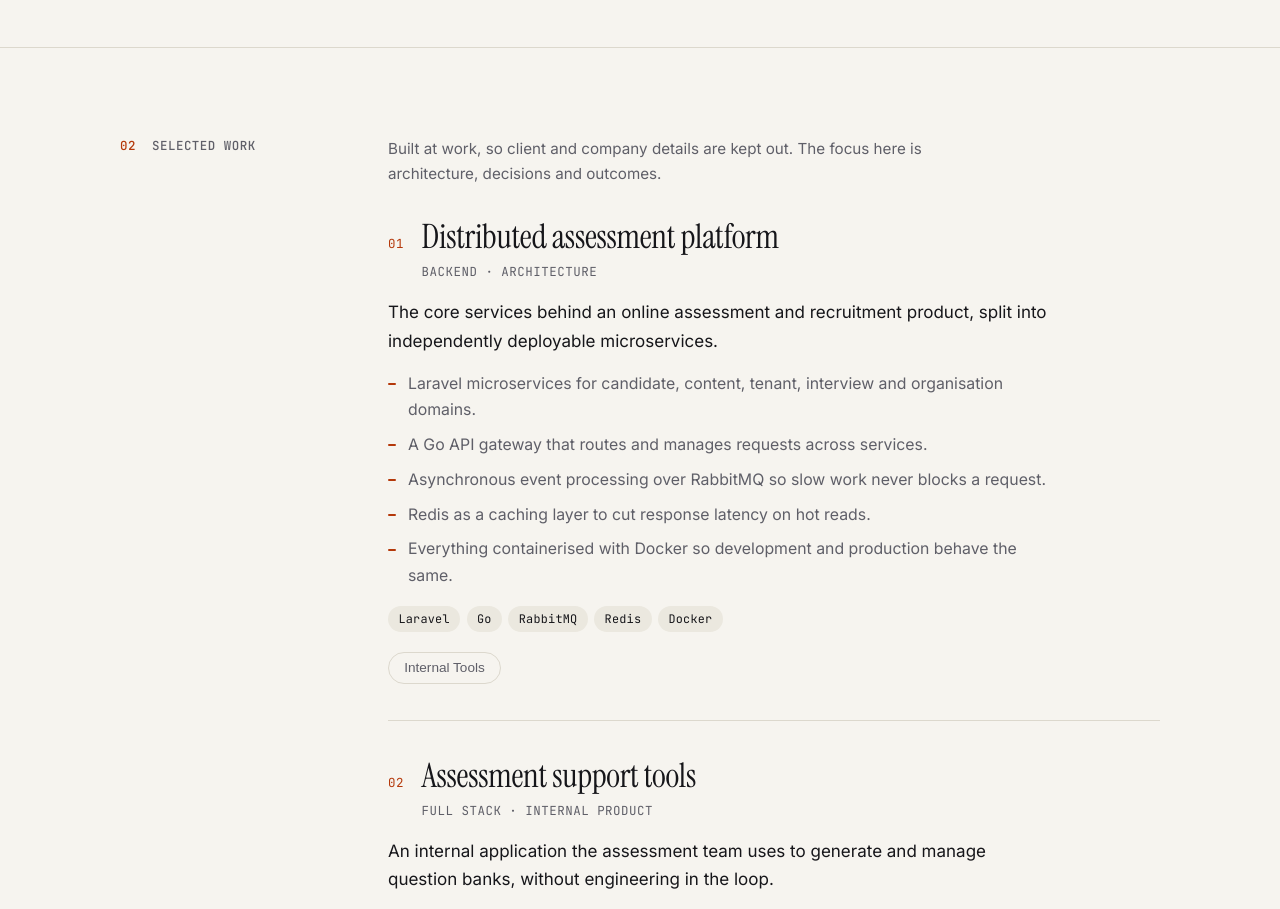
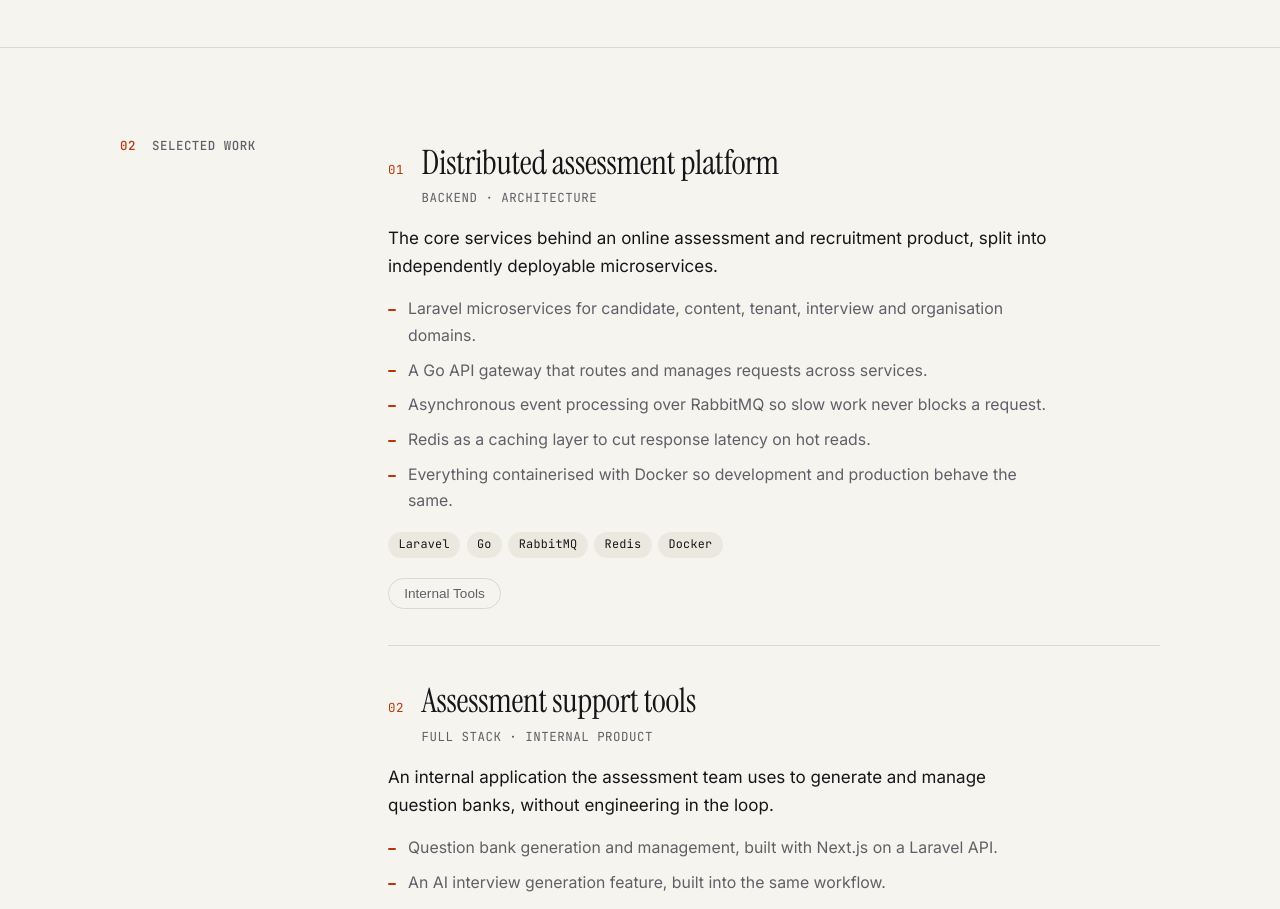
Before and after one commit to wynyga/Portofolio, a Next.js app: page / in a window 1280 px wide. Shown: the part 1620-2529 px from the top of the page. Built offline with nearby package versions, Linux system fonts and the light colour scheme; no server answers.

Commit message:
Remove the work-disclaimer note from Selected work

```diff
--- a/app/page.tsx
+++ b/app/page.tsx
@@ -72,10 +72,6 @@ export default function Home() {
         </Section>
 
         <Section id="work" index="02" label="Selected work">
-          <p className="note">
-            Built at work, so client and company details are kept out. The focus here is architecture, decisions and
-            outcomes.
-          </p>
           <ol className="cases">
             {work.map((c) => (
               <li key={c.index} className="case">
```
